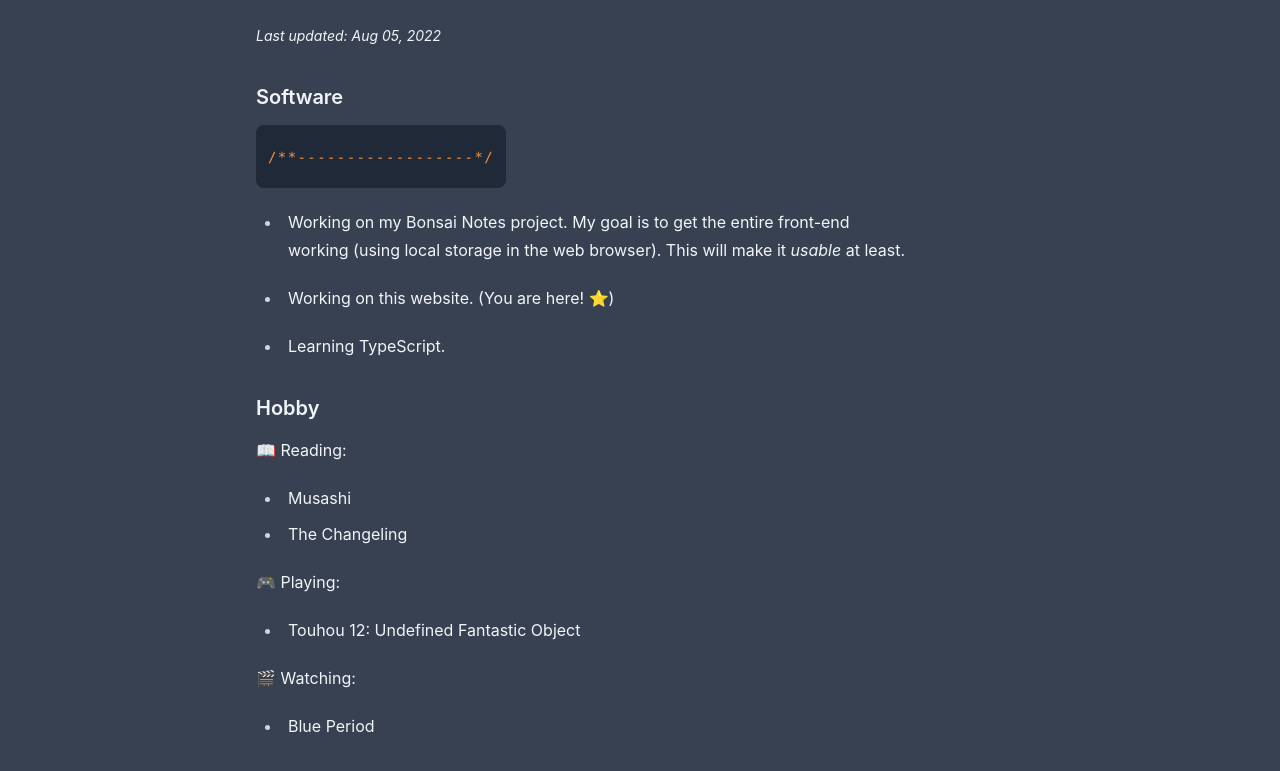
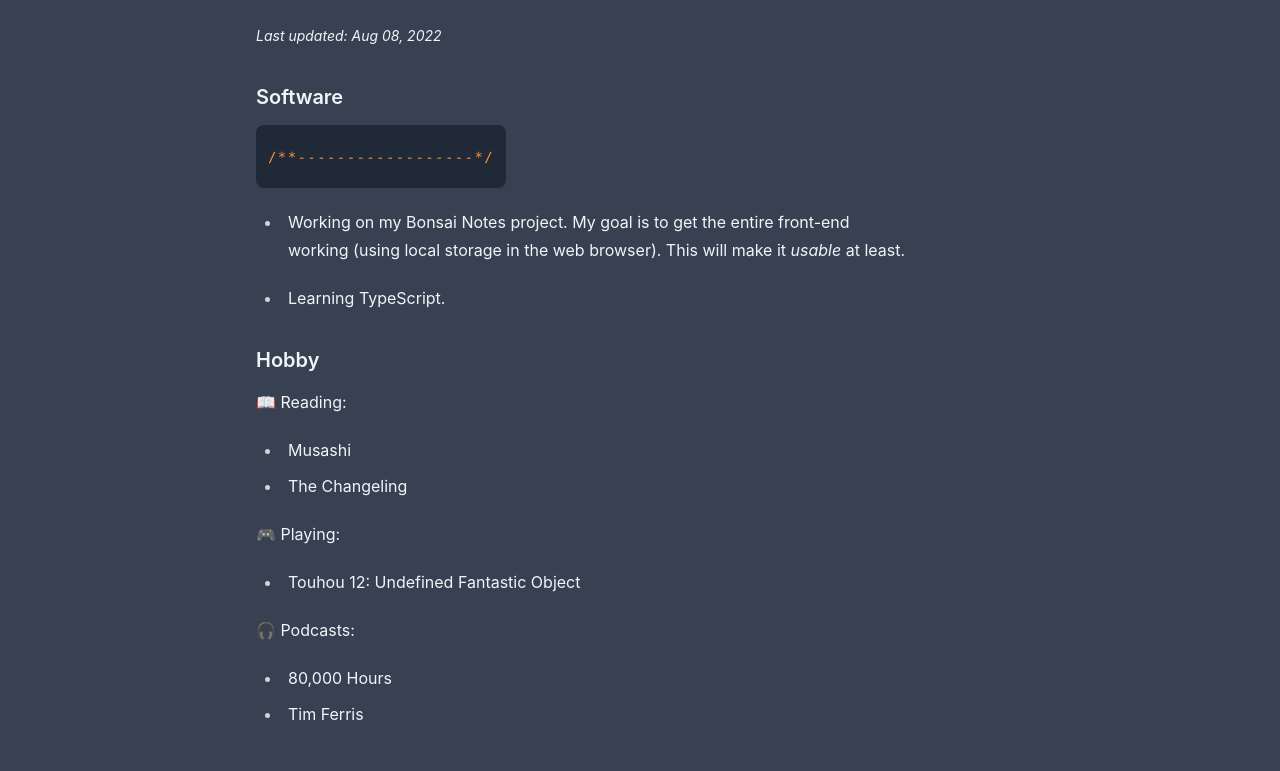
Before and after one commit to billybrown-iii/personal-website, a Gatsby site: page /now in a window 1280 px wide. Shown: the part 131-902 px from the top of the page. Built offline with nearby package versions, Linux system fonts and the light colour scheme; Gatsby itself is replaced by a stand-in of ours.

Commit message:
update now page

```diff
--- a/src/mdx/now.mdx
+++ b/src/mdx/now.mdx
@@ -1,6 +1,6 @@
 ## What I'm up to now
 
-<span class="text-sm italic">Last updated: Aug 05, 2022</span>
+<span class="text-sm italic">Last updated: Aug 08, 2022</span>
 
 ### Software
 
@@ -9,8 +9,6 @@
 </div>
 
 - Working on my Bonsai Notes project. My goal is to get the entire front-end working (using local storage in the web browser). This will make it _usable_ at least.
-
-- Working on this website. (You are here! ⭐)
 
 - Learning TypeScript.
 
@@ -25,6 +23,7 @@
 
 - Touhou 12: Undefined Fantastic Object
 
-🎬 Watching:
+🎧 Podcasts:
 
-- Blue Period
+- 80,000 Hours
+- Tim Ferris
```
